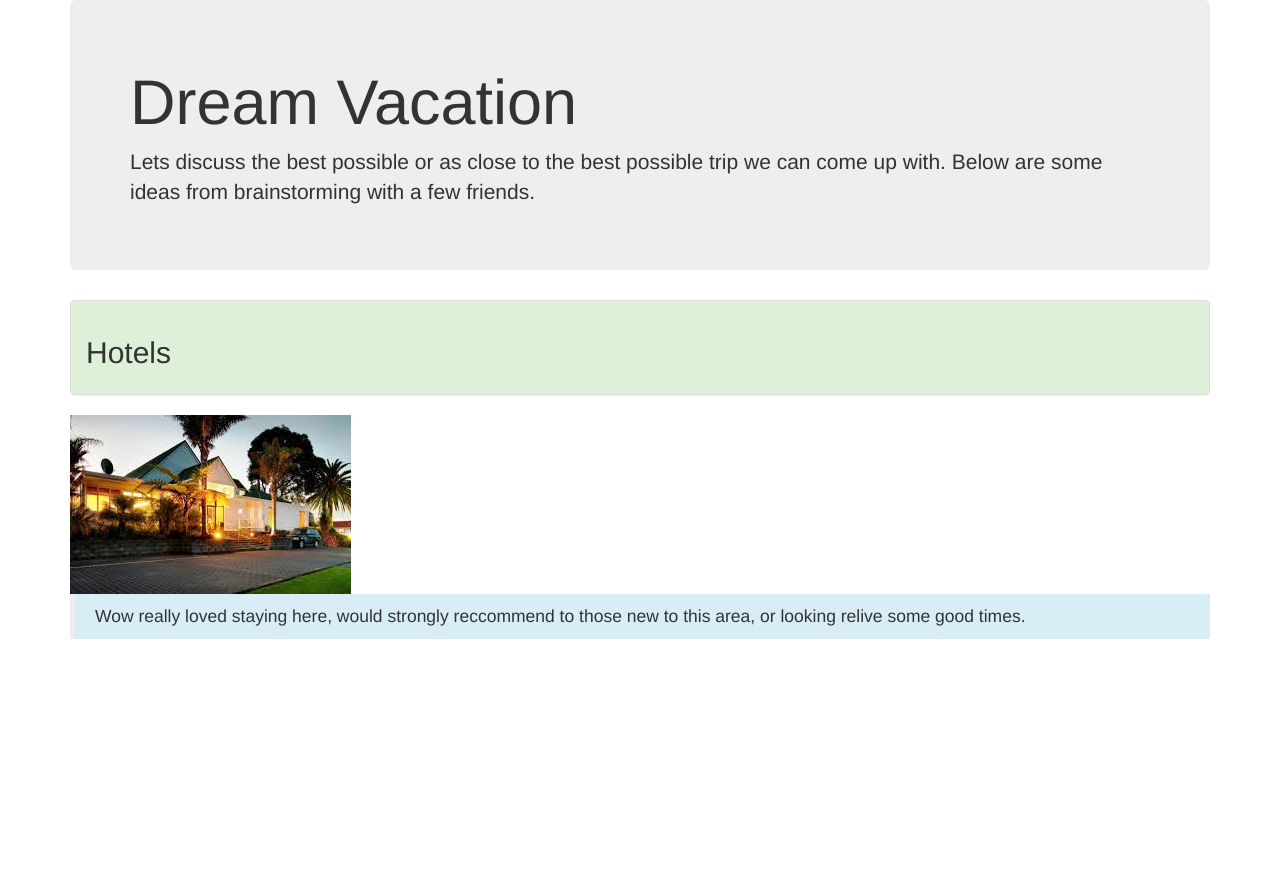
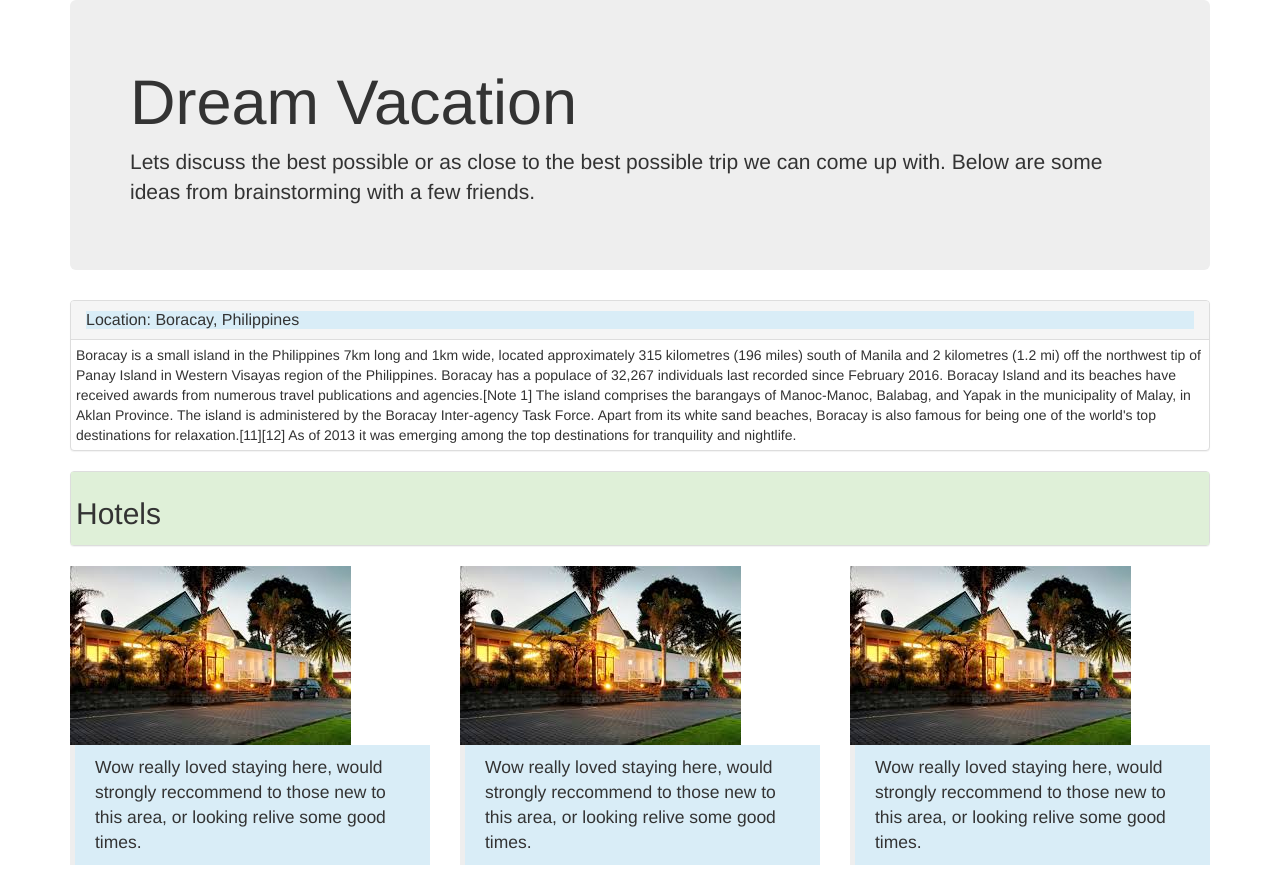
Before and after one commit to MikeSB3/bootpract, a plain HTML site: page index.html in a window 1280 px wide. Before the commit the page ends 800 px from the top, so only its background shows below. Drawn offline with Linux system fonts and the light colour scheme.

Commit message:
add columns for hotel section and add location panel.

```diff
--- /dev/null
+++ b/css/styles.css
@@ -0,0 +1,3 @@
+.panel-body {
+  padding: 5px;
+}
--- a/index.html
+++ b/index.html
@@ -2,6 +2,7 @@
 <html lang="en" dir="ltr">
   <head>
     <link href="css/bootstrap.css" rel ="stylesheet" type="text/css" media="all">
+    <link rel="stylesheet" href="css/styles.css">
     <meta charset="utf-8">
     <title></title>
   </head>
@@ -12,14 +13,38 @@
         <p>Lets discuss the best possible or as close to the best possible trip we can come up with. Below are some ideas from brainstorming with a few friends.</p>
       </div>
       <div class="panel panel-default">
+         <div class="panel-heading">
+          <h2 class="panel-title bg-info">Location: Boracay, Philippines</h2>
+          </div>
+          <div class="panel-body">
+          Boracay is a small island in the Philippines 7km long and 1km wide, located approximately 315 kilometres (196 miles) south of Manila and 2 kilometres (1.2 mi) off the northwest tip of Panay Island in Western Visayas region of the Philippines. Boracay has a populace of 32,267 individuals last recorded since February 2016. Boracay Island and its beaches have received awards from numerous travel publications and agencies.[Note 1] The island comprises the barangays of Manoc-Manoc, Balabag, and Yapak in the municipality of Malay, in Aklan Province. The island is administered by the Boracay Inter-agency Task Force. Apart from its white sand beaches, Boracay is also famous for being one of the world's top destinations for relaxation.[11][12] As of 2013 it was emerging among the top destinations for tranquility and nightlife.
+        </div>
+      </div>
+      <div class="panel panel-default">
         <div class="panel-body bg-success">
           <h2>Hotels</h2>
         </div>
       </div>
-      <img src="images/hotel.jpeg" alt="Cool Hotel">
-      <blockquote class="bg-info">
-        Wow really loved staying here, would strongly reccommend to those new to this area, or looking relive some good times.
-      </blockquote>
+      <div class="row">
+        <div class="col-md-4">
+          <img src="images/hotel.jpeg" alt="Cool Hotel">
+          <blockquote class="bg-info">
+            Wow really loved staying here, would strongly reccommend to those new to this area, or looking relive some good times.
+          </blockquote>
+        </div>
+        <div class="col-md-4">
+          <img src="images/hotel.jpeg" alt="Cool Hotel">
+          <blockquote class="bg-info">
+            Wow really loved staying here, would strongly reccommend to those new to this area, or looking relive some good times.
+          </blockquote>
+        </div>
+        <div class="col-md-4">
+          <img src="images/hotel.jpeg" alt="Cool Hotel">
+          <blockquote class="bg-info">
+            Wow really loved staying here, would strongly reccommend to those new to this area, or looking relive some good times.
+          </blockquote>
+        </div>
+      </div>
   </div>
   </body>
 </html>
```
